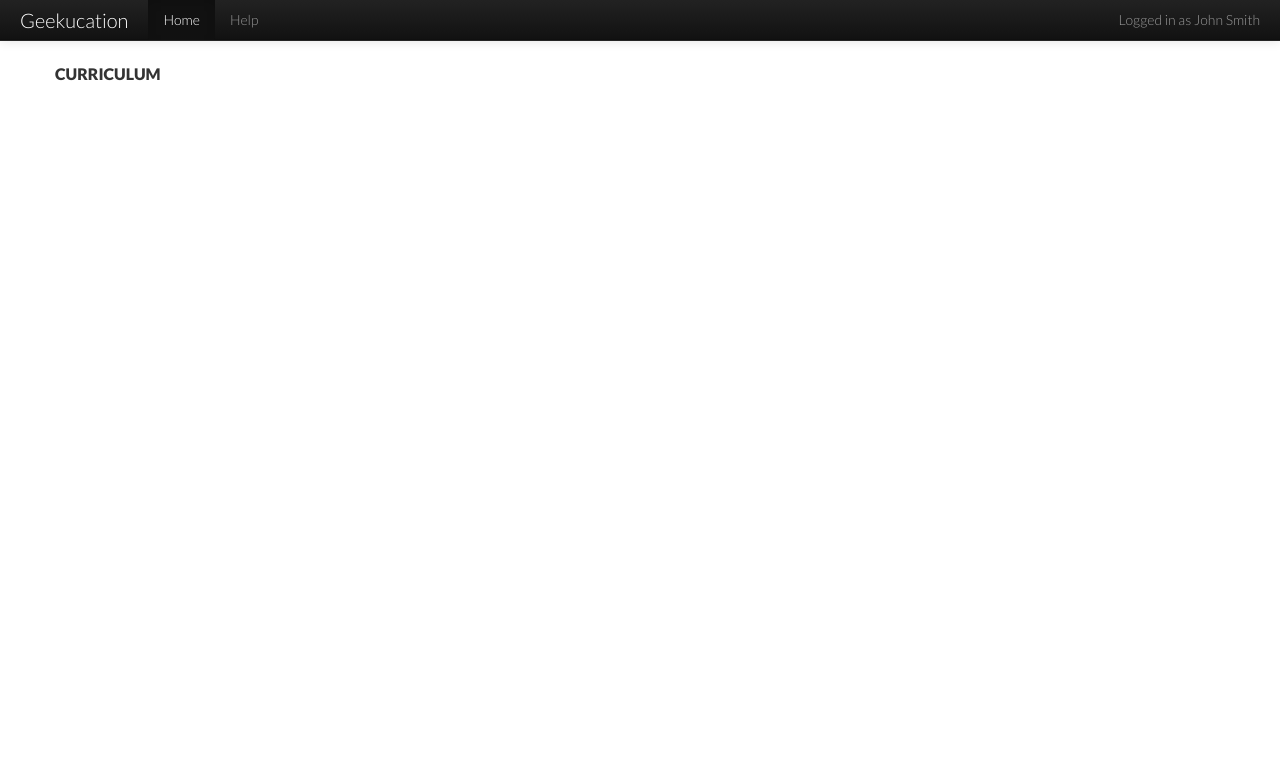
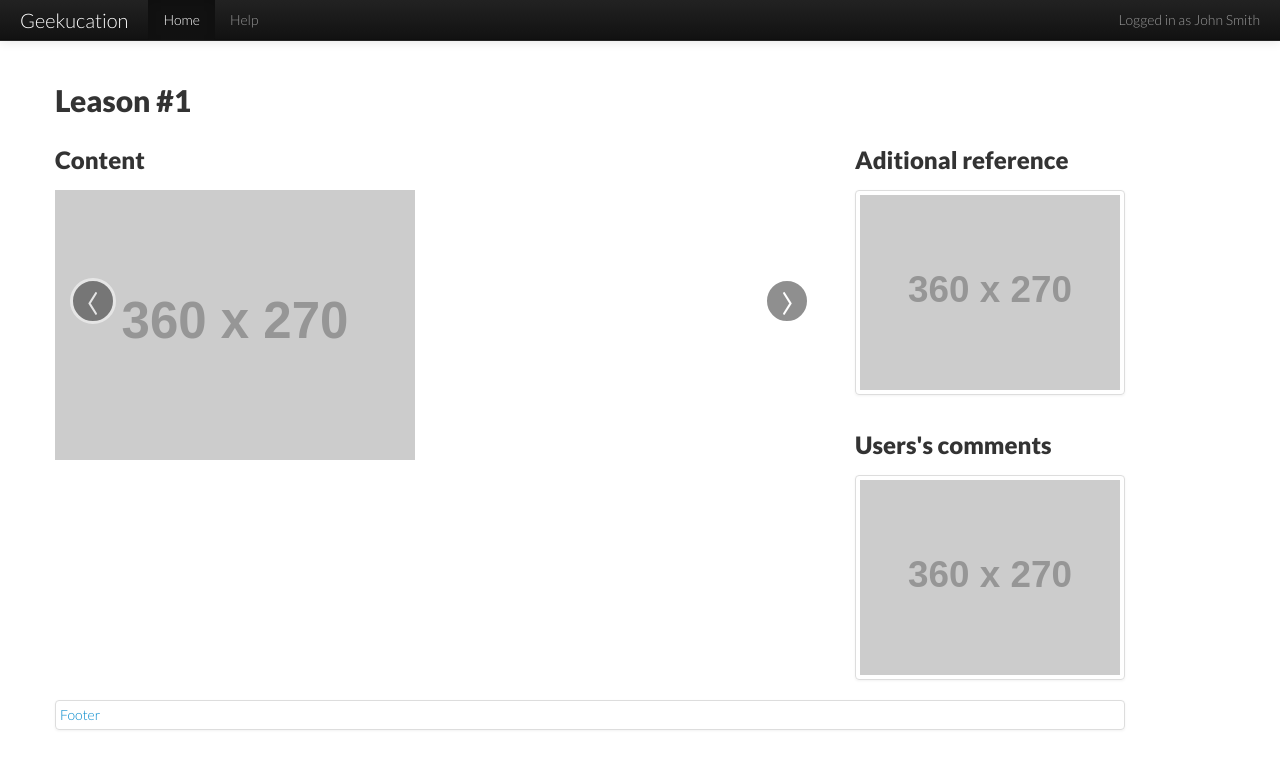
Before and after one commit to vrepsys/primula, a plain HTML site: page index.html in a window 1280 px wide. Drawn offline with Linux system fonts and the light colour scheme; placeholder pictures from the web are drawn by us.

Commit message:
Add custom container for teacher slider

```diff
--- a/index.html
+++ b/index.html
@@ -9,6 +9,7 @@
   <link href="css/bootstrap-responsive.css" rel="stylesheet">
   <link href="css/main.css" rel="stylesheet">
   <link href="http://fonts.googleapis.com/css?family=Lato:300,900" rel="stylesheet" type="text/css">
+  <script src="js/jquery-1.6.2.min.js" type="text/javascript"></script>
 
 </head>
 <body>
@@ -38,17 +39,77 @@
 
 <div class="container">
 
-<div class="row">
-  <div class="span12">
+<!--  <div class="span12">
     <legend class="the-legend" style="margin-top: 4px;"> Curriculum </legend>
 
 
   </div>
 </div>
 
-
+-->
 
 </div> <!--container -->
 
+
+<div class="container">
+
+  <script type="text/javascript">
+    $(document).ready(function(){
+      $('.carousel').carousel();
+    })
+  </script>
+  <h2>Leason #1</h2>
+  <p></p>
+  <ul class="thumbnails">
+    <li class="span8">
+      <h3>Content</h3>
+      <div id="myCarousel" class="carousel slide">
+        <div class="carousel-inner">
+
+          <div class="active item">
+            <img src="http://placehold.it/360x270" alt="">
+          </div>
+
+          <div class="item">
+            <img src="http://placehold.it/360x270" alt="">
+          </div>
+
+          <div class="item">
+            <img src="http://placehold.it/360x270" alt="">
+          </div>
+        </div>
+        <!-- Carousel nav -->
+        <a class="carousel-control left" href="#myCarousel" data-slide="prev">&lsaquo;</a>
+        <a class="carousel-control right" href="#myCarousel" data-slide="next">&rsaquo;</a>
+      </div>
+
+      <!--<a href="#" class="thumbnail">
+        <img src="http://placehold.it/360x270" alt="">
+      </a>-->
+    </li>
+
+
+    <li class="span3">
+      <h3>Aditional reference</h3>
+      <a href="#" class="thumbnail">
+        <img src="http://placehold.it/360x270" alt="">
+      </a>
+    </li>
+
+    <li class="span3">
+      <h3>Users's comments</h3>
+      <a href="#" class="thumbnail">
+        <img src="http://placehold.it/360x270" alt="">
+      </a>
+    </li>
+
+    <li class="span11">
+      <a href="#" class="thumbnail">
+        Footer
+      </a>
+    </li>
+  </ul>
+</div>
+
 </body>
 </html>
```
